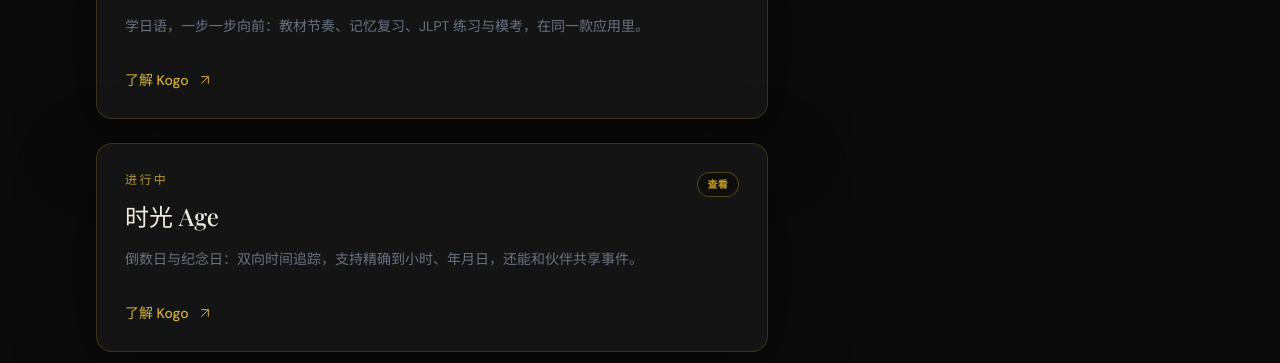
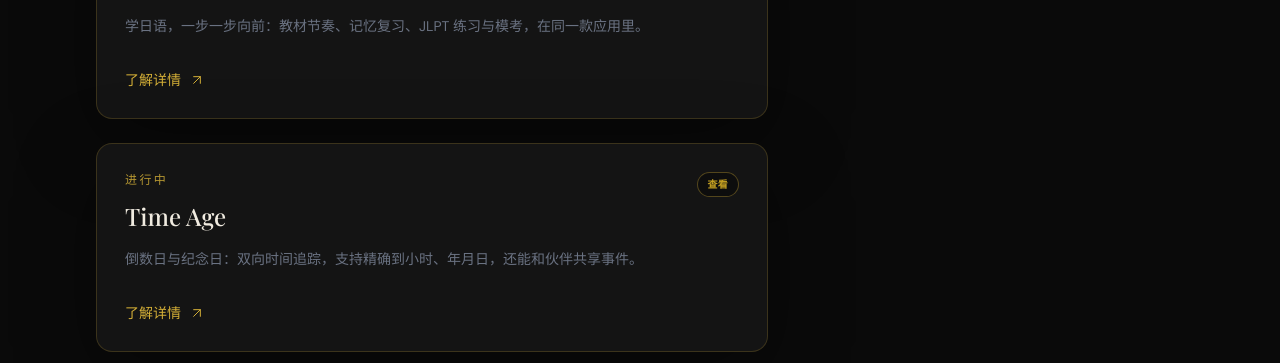
Before and after one commit to xiaowu95-dev/xiaowu95-dev.github.io, a React (Vite) app: page / in a window 1280 px wide. Shown: the part 437-800 px from the top of the page. Built offline with nearby package versions, Linux system fonts and the light colour scheme; no server answers; a web font is replaced by a local one.

Commit message:
fix: rename Time Age card title, make card link text app-agnostic

```diff
--- a/src/i18n/messages.ts
+++ b/src/i18n/messages.ts
@@ -43,7 +43,7 @@
       aboutBody:
         '我是一名普通的程序员，工作之余写代码、做一点小产品。Kogo 是我在打磨的日语学习应用，欢迎试用和反馈。',
       cardView: '查看',
-      cardOpenDetail: '了解 Kogo',
+      cardOpenDetail: '了解详情',
       cardStayTuned: '敬请期待',
     },
     apps: {
@@ -53,7 +53,7 @@
         badge: '进行中',
       },
       timeAge: {
-        title: '时光 Age',
+        title: 'Time Age',
         subtitle: '倒数日与纪念日：双向时间追踪，支持精确到小时、年月日，还能和伙伴共享事件。',
         badge: '进行中',
       },
@@ -145,7 +145,7 @@
       aboutBody:
         'I am a regular developer. I write code and side projects after work. Kogo is the Japanese study app I am building and polishing, feedback is welcome.',
       cardView: 'View',
-      cardOpenDetail: 'About Kogo',
+      cardOpenDetail: 'Learn more',
       cardStayTuned: 'Stay tuned',
     },
     apps: {
```
